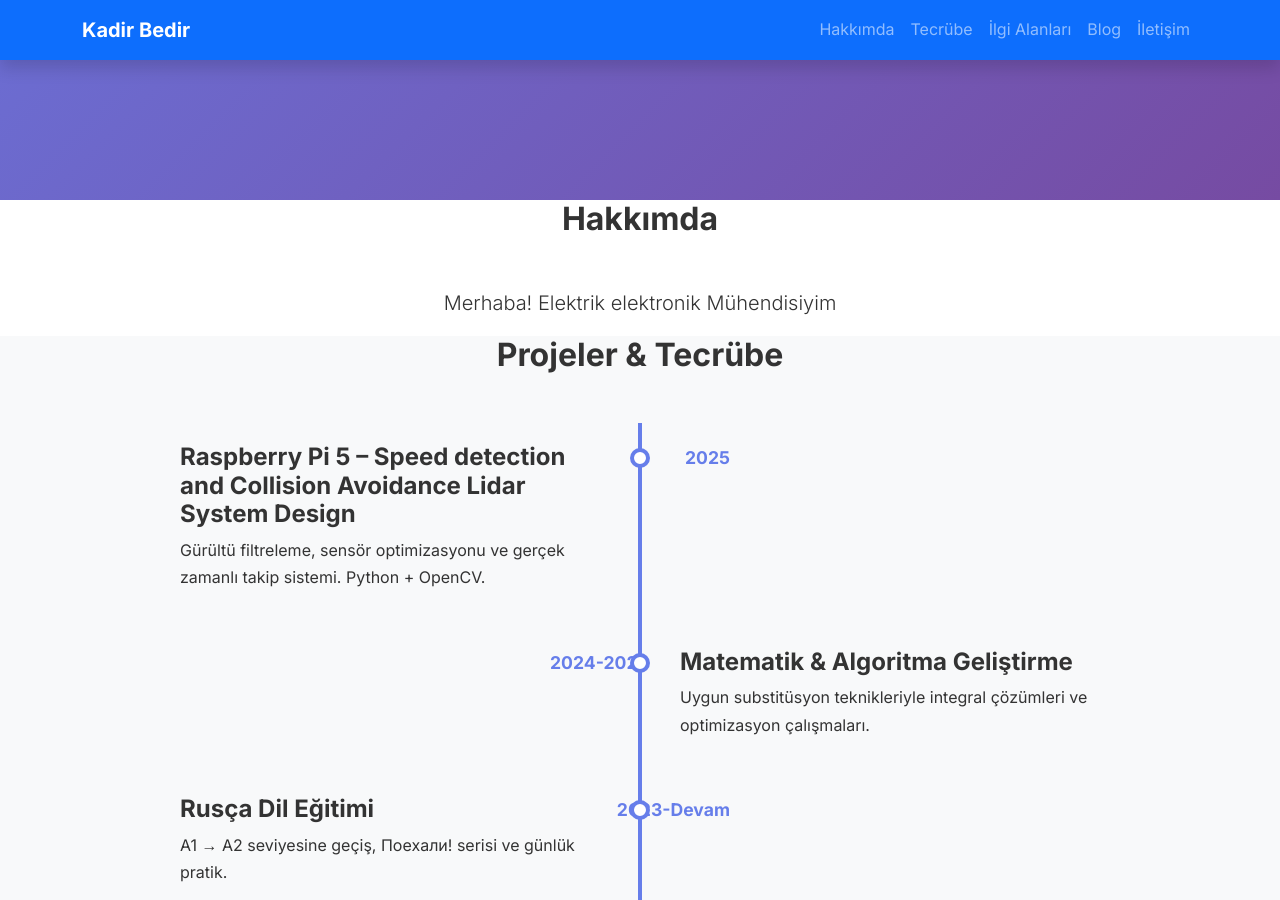
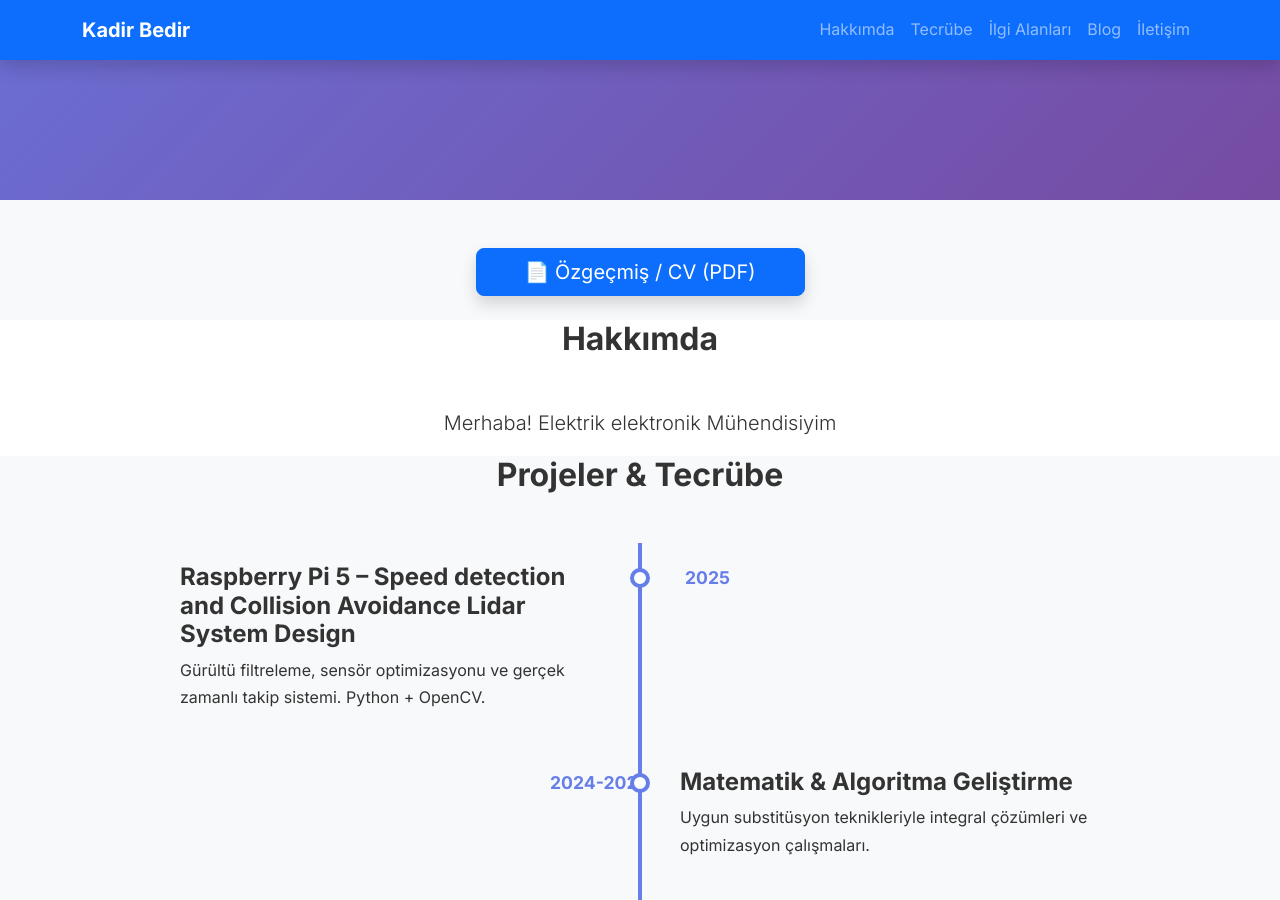
Before and after one commit to kadirbedir/kadirbedir.github.io, a Jekyll site: the page built from index.md, in a window 1280 px wide and 900 px high, scrolled down 776 px. Built offline with Jekyll 4.4.1, drawn with Linux system fonts in a browser that asks for light colours.

Commit message:
Update index.md

```diff
--- a/index.md
+++ b/index.md
@@ -15,6 +15,17 @@ title: Kadir Bedir
       <a href="#iletisim" class="btn btn-outline-light btn-lg">İletişime Geç</a>
     </div>
   </div>
+</section>
+
+<!-- CV BUTONU – Hero’nun hemen altına yapıştır -->
+<section class="bg-light py-4">
+<div class="text-center mt-4">
+  <a href="/assets/files/Kadir_Bedir_CV.pdf"
+     target="_blank"
+     class="btn btn-primary btn-lg px-5 shadow">
+     📄 Özgeçmiş / CV (PDF)
+  </a>
+</div>
 </section>
 
 <!-- HAKKIMDA -->
```
